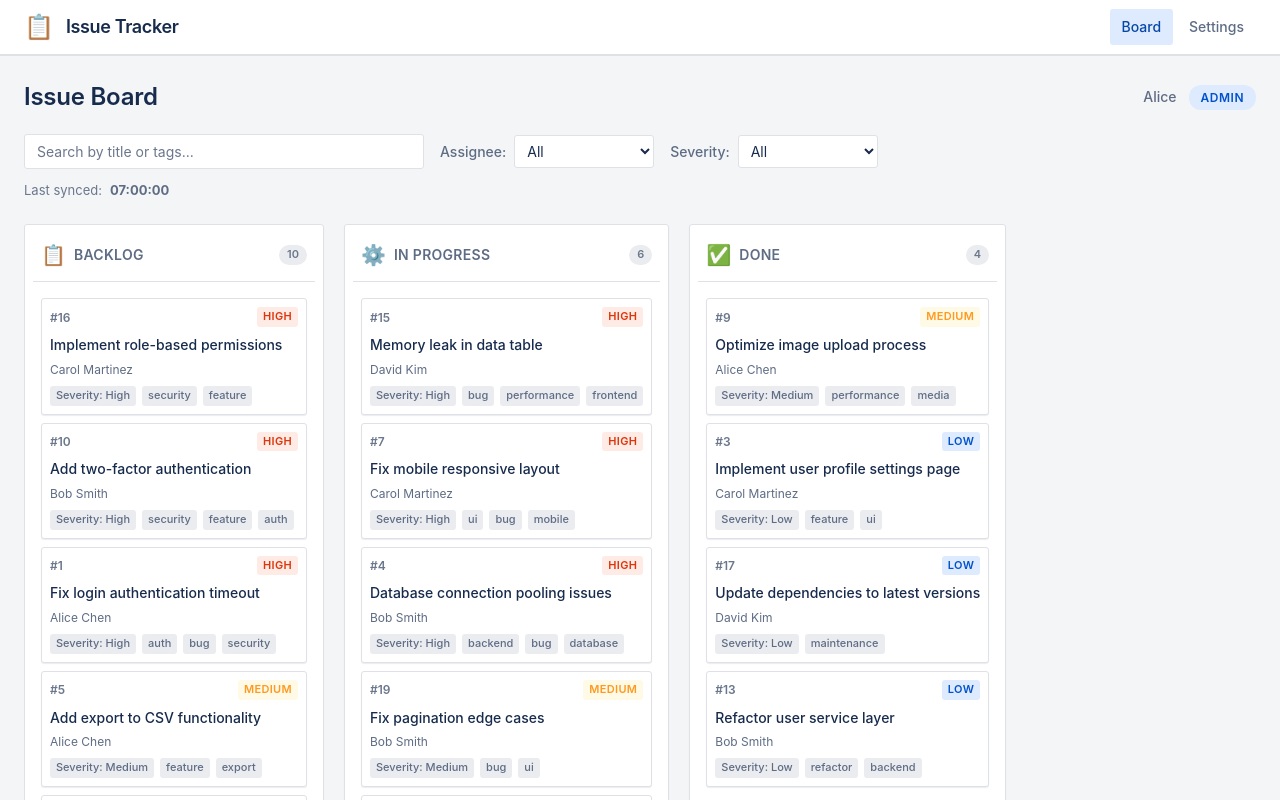
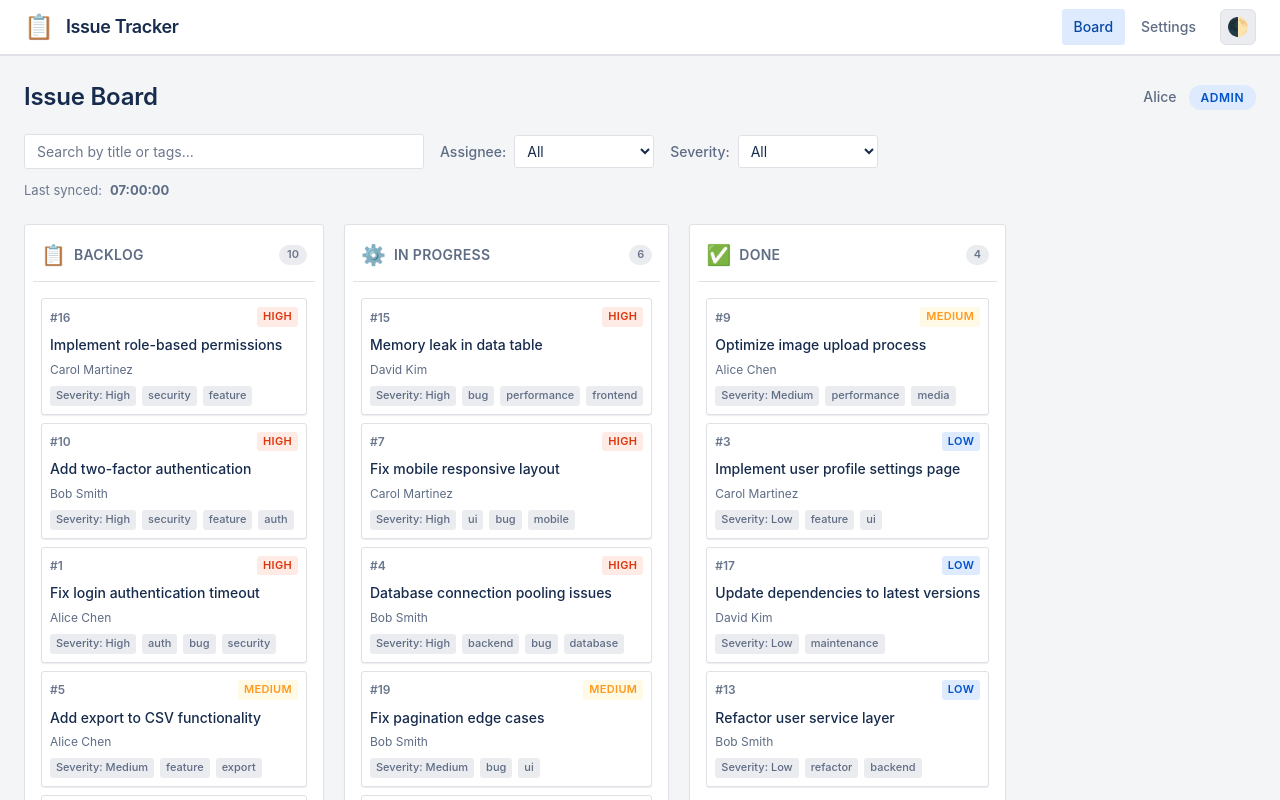
Before and after one commit to Prophet-Bestman/Prophet-react-case-study, a React (Create React App) app: page /board in a window 1280 px wide. Shown: the top 800 px of the page. Built offline with nearby package versions, Linux system fonts and the light colour scheme.

Commit message:
feat: add dark mode toggle in navigation

```diff
--- a/src/components/Navigation.css
+++ b/src/components/Navigation.css
@@ -34,6 +34,12 @@
   letter-spacing: -0.02em;
 }
 
+.nav__actions {
+  display: flex;
+  align-items: center;
+  gap: 12px;
+}
+
 .nav__links {
   display: flex;
   align-items: center;
@@ -65,3 +71,28 @@
   background-color: var(--blue-100);
   color: var(--blue-600);
 }
+
+.nav__theme-toggle {
+  display: flex;
+  align-items: center;
+  justify-content: center;
+  width: 36px;
+  height: 36px;
+  padding: 0;
+  background: var(--bg-hover);
+  border: 1px solid var(--border);
+  border-radius: 6px;
+  cursor: pointer;
+  transition: all 0.15s ease;
+}
+
+.nav__theme-toggle:hover {
+  background: var(--bg-active);
+  border-color: var(--border-focus);
+  transform: scale(1.05);
+}
+
+.nav__theme-icon {
+  font-size: 18px;
+  line-height: 1;
+}
--- a/src/components/Navigation.tsx
+++ b/src/components/Navigation.tsx
@@ -1,8 +1,22 @@
 import { Link, useLocation } from 'react-router-dom';
+import { useTheme } from '../hooks/useTheme';
 import './Navigation.css';
 
 export const Navigation = () => {
     const location = useLocation();
+    const { mode, toggleTheme } = useTheme();
+
+    const getThemeIcon = () => {
+        if (mode === 'auto') return '🌓';
+        if (mode === 'dark') return '🌙';
+        return '☀️';
+    };
+
+    const getThemeLabel = () => {
+        if (mode === 'auto') return 'Auto';
+        if (mode === 'dark') return 'Dark';
+        return 'Light';
+    };
 
     return (
         <nav className="nav">
@@ -11,6 +25,7 @@ export const Navigation = () => {
                     <span className="nav__logo">📋</span>
                     <span className="nav__title">Issue Tracker</span>
                 </div>
+                <div className="nav__actions">
                     <div className="nav__links">
                         <Link
                             to="/board"
@@ -25,6 +40,15 @@ export const Navigation = () => {
                             Settings
                         </Link>
                     </div>
+                    <button
+                        className="nav__theme-toggle"
+                        onClick={toggleTheme}
+                        aria-label="Toggle theme"
+                        title={`Theme: ${getThemeLabel()}`}
+                    >
+                        <span className="nav__theme-icon">{getThemeIcon()}</span>
+                    </button>
+                </div>
             </div>
         </nav>
     );
--- /dev/null
+++ b/src/hooks/useTheme.ts
@@ -0,0 +1,59 @@
+import { useState, useEffect } from 'react';
+
+type ThemeMode = 'light' | 'dark' | 'auto';
+
+const THEME_KEY = 'app_theme';
+
+const getSystemTheme = (): 'light' | 'dark' => {
+  if (typeof window !== 'undefined' && window.matchMedia) {
+    return window.matchMedia('(prefers-color-scheme: dark)').matches ? 'dark' : 'light';
+  }
+  return 'light';
+};
+
+export const useTheme = () => {
+  const [mode, setMode] = useState<ThemeMode>(() => {
+    const stored = localStorage.getItem(THEME_KEY);
+    return (stored as ThemeMode) || 'auto';
+  });
+
+  const [systemTheme, setSystemTheme] = useState<'light' | 'dark'>(getSystemTheme);
+
+  useEffect(() => {
+    const mediaQuery = window.matchMedia('(prefers-color-scheme: dark)');
+    const handler = (e: MediaQueryListEvent) => {
+      setSystemTheme(e.matches ? 'dark' : 'light');
+    };
+
+    mediaQuery.addEventListener('change', handler);
+    return () => mediaQuery.removeEventListener('change', handler);
+  }, []);
+
+  useEffect(() => {
+    localStorage.setItem(THEME_KEY, mode);
+
+    const actualTheme = mode === 'auto' ? systemTheme : mode;
+    document.documentElement.setAttribute('data-theme', actualTheme);
+  }, [mode, systemTheme]);
+
+  const toggleTheme = () => {
+    setMode((current) => {
+      if (current === 'auto') return 'light';
+      if (current === 'light') return 'dark';
+      return 'auto';
+    });
+  };
+
+  const setThemeMode = (newMode: ThemeMode) => {
+    setMode(newMode);
+  };
+
+  const actualTheme = mode === 'auto' ? systemTheme : mode;
+
+  return {
+    mode,
+    actualTheme,
+    toggleTheme,
+    setThemeMode,
+  };
+};
--- a/src/index.css
+++ b/src/index.css
@@ -1,4 +1,5 @@
-:root {
+:root,
+:root[data-theme="light"] {
   --blue-500: #0052cc;
   --blue-600: #0747a6;
   --blue-400: #0065ff;
@@ -32,8 +33,20 @@
   --shadow-lg: 0 8px 16px -4px rgba(9, 30, 66, 0.2);
 }
 
-@media (prefers-color-scheme: dark) {
-  :root {
+:root[data-theme="dark"] {
+  --blue-500: #0052cc;
+  --blue-600: #0747a6;
+  --blue-400: #0065ff;
+  --blue-100: #deebff;
+  --blue-75: #b3d4ff;
+
+  --green-500: #00875a;
+  --green-100: #e3fcef;
+  --yellow-500: #ff991f;
+  --yellow-100: #fffae6;
+  --red-500: #de350b;
+  --red-100: #ffebe6;
+
   --bg-primary: #1d2125;
   --bg-secondary: #22272b;
   --bg-tertiary: #282e33;
@@ -51,7 +64,6 @@
   --shadow-sm: 0 1px 1px rgba(0, 0, 0, 0.25);
   --shadow-md: 0 4px 8px -2px rgba(0, 0, 0, 0.35);
   --shadow-lg: 0 8px 16px -4px rgba(0, 0, 0, 0.45);
-  }
 }
 
 * {
```
Lines whose indentation alone changed are shown as unchanged.
